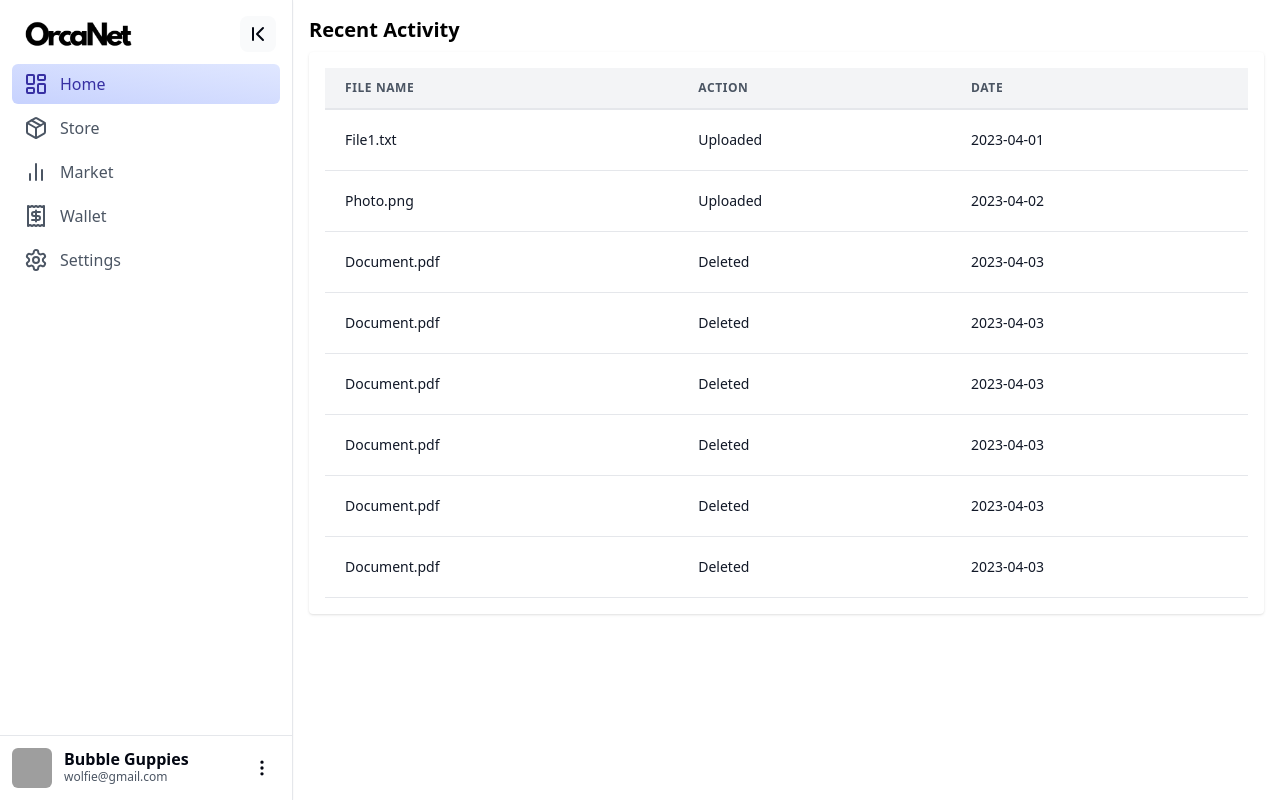
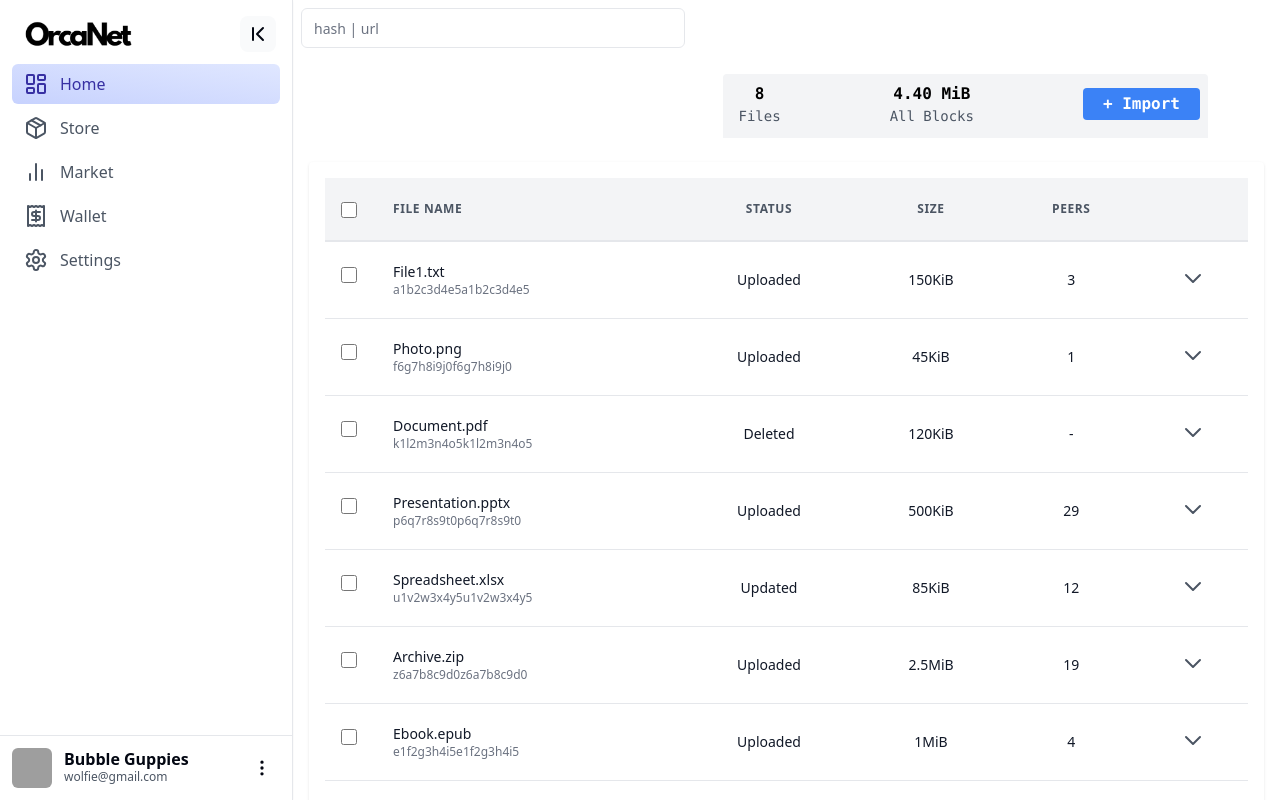
Before and after one commit to sbu-416-24sp/orcanet-desktop-deprecated, a React (Vite) app in the folder frontend/: page / in a window 1280 px wide. Built offline with nearby package versions, Linux system fonts and the light colour scheme; grey boxes are pictures that could not be loaded.

Commit message:
search by hash

```diff
--- a/frontend/src/App.css
+++ b/frontend/src/App.css
@@ -14,3 +14,11 @@ nav a {
 
   align-self: center;
 }
+
+.sidebar {
+  @apply fixed top-0 left-0 h-full w-64 overflow-y-auto;
+}
+
+.home {
+  @apply h-screen overflow-y-scroll;
+}
--- a/frontend/src/home/HomePage.tsx
+++ b/frontend/src/home/HomePage.tsx
@@ -1,4 +1,6 @@
 import React, { useCallback, useRef, useState } from "react";
+import SearchBar from "./SearchBar";
+import { sizeToBytes } from "./sizeUtils";
 
 const HomePage = () => {
   const fileInputRef = useRef<HTMLInputElement>(null);
@@ -28,60 +30,126 @@ const HomePage = () => {
     fileInputRef.current?.click();
   };
 
-  // Example data - replace with actual data retrieval logic
-  const nodeInfo = {
-    status: "Connected",
-    balance: "Orca Coin 1000",
-    peerID: "12D3KooWM1J3AZKnEvVtEVjwFka2Z2Z9EZo5XVzUoyrAofWRUUWK",
-    publicKey: "CAESIKY9RkdcwVuPzyQPn2SX7CEJRIj87Y1Mxtm0S5ABQMvI",
-    gateway: "http://127.0.0.1:8080",
-  };
+  interface Activity {
+    id: number;
+    name: string;
+    size: string;
+    hash: string;
+    status: string;
+    showDropdown?: boolean;
+    peers?: number;
+  }
 
-  // Mock recent activities data
-  const recentActivities = [
-    { id: 1, name: "File1.txt", date: "2023-04-01", action: "Uploaded" },
-    { id: 2, name: "Photo.png", date: "2023-04-02", action: "Uploaded" },
-    { id: 3, name: "Document.pdf", date: "2023-04-03", action: "Deleted" },
-    { id: 3, name: "Document.pdf", date: "2023-04-03", action: "Deleted" },
-    { id: 3, name: "Document.pdf", date: "2023-04-03", action: "Deleted" },
-    { id: 3, name: "Document.pdf", date: "2023-04-03", action: "Deleted" },
-    { id: 3, name: "Document.pdf", date: "2023-04-03", action: "Deleted" },
-    { id: 3, name: "Document.pdf", date: "2023-04-03", action: "Deleted" },
-  ];
+  // Mock recent activities data with id, name, size, hash, status
+  const [recentActivities, setRecentActivities] = useState<Activity[]>([
+    {
+      id: 1,
+      name: "File1.txt",
+      size: "150KiB",
+      hash: "a1b2c3d4e5a1b2c3d4e5",
+      status: "Uploaded",
+      showDropdown: false,
+      peers: 3,
+    },
+    {
+      id: 2,
+      name: "Photo.png",
+      size: "45KiB",
+      hash: "f6g7h8i9j0f6g7h8i9j0",
+      status: "Uploaded",
+      showDropdown: false,
+      peers: 1,
+    },
+    {
+      id: 3,
+      name: "Document.pdf",
+      size: "120KiB",
+      hash: "k1l2m3n4o5k1l2m3n4o5",
+      status: "Deleted",
+      showDropdown: false,
+    },
+    {
+      id: 4,
+      name: "Presentation.pptx",
+      size: "500KiB",
+      hash: "p6q7r8s9t0p6q7r8s9t0",
+      status: "Uploaded",
+      showDropdown: false,
+      peers: 29,
+    },
+    {
+      id: 5,
+      name: "Spreadsheet.xlsx",
+      size: "85KiB",
+      hash: "u1v2w3x4y5u1v2w3x4y5",
+      status: "Updated",
+      showDropdown: false,
+      peers: 12,
+    },
+    {
+      id: 6,
+      name: "Archive.zip",
+      size: "2.5MiB",
+      hash: "z6a7b8c9d0z6a7b8c9d0",
+      status: "Uploaded",
+      showDropdown: false,
+      peers: 19,
+    },
+    {
+      id: 7,
+      name: "Ebook.epub",
+      size: "1MiB",
+      hash: "e1f2g3h4i5e1f2g3h4i5",
+      status: "Uploaded",
+      showDropdown: false,
+      peers: 4,
+    },
+    {
+      id: 8,
+      name: "Code.js",
+      size: "25KiB",
+      hash: "j6k7l8m9n0j6k7l8m9n0",
+      status: "Updated",
+      showDropdown: false,
+      peers: 6,
+    },
+  ]);
+
+  const [searchTerm, setSearchTerm] = useState("");
+
+  const totalSizeBytes = recentActivities.reduce((total, activity) => {
+    return total + sizeToBytes(activity.size);
+  }, 0);
 
   return (
-    <main className="flex-1 text-white p-2">
-      {/* Node Status Section */}
-      {/* <section className="max-w-4xl mx-auto">
-        <h2 className="text-2xl font-bold mb-2 text-center text-gray-800">
-          OrcaNet Home
-        </h2>
-        <div className="bg-white p-6 rounded-lg shadow">
-          <p className="text-lg mb-4 font-semibold text-gray-800">
-            Node Information
-          </p>
-          <div className="grid grid-cols-1 gap-6 text-gray-600">
-            <div className="md:flex justify-between">
-              <p className="truncate">
-                <strong>Status:</strong> {nodeInfo.status}
-              </p>
-              <p className="truncate">
-                <strong>Gateway:</strong> {nodeInfo.gateway}
-              </p>
+    <main className="home flex-1 text-white p-2">
+      <SearchBar onSearch={(term) => setSearchTerm(term.toLowerCase())} />
+
+      <section className="mb-4 mt-4 mr-16 w-1/2 ml-auto flex flex-col bg-gray-100 p-2 rounded-t font-mono">
+        <div className="flex justify-between items-center mb-1">
+          <div className="flex flex-col items-center">
+            <h3 className="ml-2 text-1xm font-semibold text-black">
+              {recentActivities.length}
+            </h3>
+            <span className="text-sm font-medium text-gray-600 ml-2">
+              Files
+            </span>
           </div>
-            <p className="break-words">
-              <strong>Peer ID:</strong> {nodeInfo.peerID}
-            </p>
-            <p className="break-words">
-              <strong>Public Key:</strong> {nodeInfo.publicKey}
-            </p>
+          <div className="flex flex-col items-center">
+          <h3 className="text-1xl font-semibold text-black">{(totalSizeBytes / (1024 * 1024)).toFixed(2)} MiB</h3>
+            <span className="text-sm font-medium text-gray-600">
+              All Blocks
+            </span>
           </div>
+          <button
+            className="bg-blue-500 hover:bg-blue-700 text-white font-bold py-1 px-5 rounded"
+            onClick={handleClick}
+          >
+            + Import
+          </button>
         </div>
-      </section> */}
-
+      </section>
       <section className="mb-2 p-2">
-        {" "}
-        <h2 className="text-xl font-bold mb-2 text-black">Recent Activity</h2>{" "}
         <div
           className="bg-white text-gray-800 p-4 rounded shadow"
           onClick={handleClick}
@@ -94,34 +162,109 @@ const HomePage = () => {
               <table className="min-w-full leading-normal">
                 <thead>
                   <tr>
+                    <th className="px-2 py-3 border-b-2 border-gray-200 bg-gray-100 text-center text-xs font-semibold text-gray-600 uppercase tracking-wider w-12">
+                      <input type="checkbox" className="w-4 h-4 mt-3" />
+                    </th>
                     <th className="px-5 py-3 border-b-2 border-gray-200 bg-gray-100 text-left text-xs font-semibold text-gray-600 uppercase tracking-wider">
                       File Name
                     </th>
-                    <th className="px-5 py-3 border-b-2 border-gray-200 bg-gray-100 text-left text-xs font-semibold text-gray-600 uppercase tracking-wider">
-                      Action
+                    <th className="px-5 py-3 border-b-2 border-gray-200 bg-gray-100 text-center text-xs font-semibold text-gray-600 uppercase tracking-wider">
+                      Status
                     </th>
-                    <th className="px-5 py-3 border-b-2 border-gray-200 bg-gray-100 text-left text-xs font-semibold text-gray-600 uppercase tracking-wider">
-                      Date
+                    <th className="px-5 py-3 border-b-2 border-gray-200 bg-gray-100 text-center text-xs font-semibold text-gray-600 uppercase tracking-wider">
+                      Size
                     </th>
+                    <th className="px-5 py-3 border-b-2 border-gray-200 bg-gray-100 text-center text-xs font-semibold text-gray-600 uppercase tracking-wider">
+                      Peers
+                    </th>
+                    <th className="px-5 py-3 border-b-2 border-gray-200 bg-gray-100 text-center text-xs font-semibold text-gray-600 uppercase tracking-wider"></th>
                   </tr>
                 </thead>
                 <tbody>
-                  {recentActivities.map((activity) => (
+                  {recentActivities
+                    .filter((activity) => activity.hash.includes(searchTerm))
+                    .map((activity, index) => (
                       <tr key={activity.id}>
+                        <td className="px-2 py-5 border-b border-gray-200 bg-white text-sm text-center">
+                          <input type="checkbox" className="w-4 h-4" />
+                        </td>
                         <td className="px-5 py-5 border-b border-gray-200 bg-white text-sm">
+                          <div className="flex flex-col">
                             <p className="text-gray-900 whitespace-no-wrap">
                               {activity.name}
                             </p>
+                            <p className="text-gray-500 text-xs whitespace-no-wrap">
+                              {activity.hash}
+                            </p>
+                          </div>
                         </td>
-                      <td className="px-5 py-5 border-b border-gray-200 bg-white text-sm">
+                        <td className="px-5 py-5 border-b border-gray-200 bg-white text-sm text-center">
                           <p className="text-gray-900 whitespace-no-wrap">
-                          {activity.action}
+                            {activity.status}
                           </p>
                         </td>
-                      <td className="px-5 py-5 border-b border-gray-200 bg-white text-sm">
+                        <td className="px-5 py-5 border-b border-gray-200 bg-white text-sm text-center">
                           <p className="text-gray-900 whitespace-no-wrap">
-                          {activity.date}
+                            {activity.size}
                           </p>
+                        </td>
+                        <td className="px-5 py-5 border-b border-gray-200 bg-white text-sm text-center">
+                          <p className="text-gray-900 whitespace-no-wrap">
+                            {activity.peers ? activity.peers : "-"}
+                          </p>
+                        </td>
+                        <td className="px-5 py-5 border-b border-gray-200 bg-white text-sm text-center relative">
+                          <button
+                            className="text-gray-600 hover:text-gray-900 focus:outline-none"
+                            onClick={(e) => {
+                              e.stopPropagation();
+                              // Toggle visibility logic for dropdown
+                              let updatedActivities = [...recentActivities];
+                              updatedActivities[index] = {
+                                ...updatedActivities[index],
+                                showDropdown:
+                                  !updatedActivities[index].showDropdown,
+                              };
+                              setRecentActivities(updatedActivities);
+                            }}
+                          >
+                            <svg
+                              className="w-6 h-6"
+                              fill="none"
+                              stroke="currentColor"
+                              viewBox="0 0 24 24"
+                              xmlns="http://www.w3.org/2000/svg"
+                            >
+                              <path
+                                strokeLinecap="round"
+                                strokeLinejoin="round"
+                                strokeWidth="2"
+                                d="M19 9l-7 7-7-7"
+                              ></path>
+                            </svg>
+                          </button>
+                          {activity.showDropdown && (
+                            <div className="absolute right-0 mt-2 py-2 w-48 bg-white rounded-md shadow-xl z-20 border border-blue-200">
+                              <a
+                                href="#"
+                                className="block px-4 py-2 text-sm text-gray-700 hover:bg-gray-100 border-b border-gray-200"
+                              >
+                                Download
+                              </a>
+                              <a
+                                href="#"
+                                className="block px-4 py-2 text-sm text-gray-700 hover:bg-gray-100 border-b border-gray-200"
+                              >
+                                View File Details
+                              </a>
+                              <a
+                                href="#"
+                                className="block px-4 py-2 text-sm text-gray-700 hover:bg-gray-100"
+                              >
+                                Copy CID
+                              </a>
+                            </div>
+                          )}
                         </td>
                       </tr>
                     ))}
@@ -129,26 +272,10 @@ const HomePage = () => {
               </table>
             </div>
           ) : (
-            <p>No recent activity</p>
+            <p>No activity</p>
           )}
         </div>
       </section>
-
-      {/* <section className="p-2 bg-white text-gray-800 rounded shadow">
-        <h2 className="text-xl font-bold mb-4">Upload Files</h2>
-        <div
-          className={`p-10 border-2 border-dashed ${
-            dragging ? "border-purple-500" : "border-gray-300"
-          } rounded cursor-pointer`}
-          onClick={handleClick}
-          onDragOver={handleDragOver}
-          onDragLeave={handleDragLeave}
-          onDrop={handleDrop}
-        >
-          Drag and drop files here, or click to select files
-        </div>
-        <input type="file" ref={fileInputRef} style={{ display: "none" }} />
-      </section> */}
     </main>
   );
 };
--- /dev/null
+++ b/frontend/src/home/SearchBar.tsx
@@ -0,0 +1,30 @@
+import { Input } from "@/components/ui/input";
+import React, { useState } from 'react';
+
+interface SearchBarProps {
+  onSearch: (searchTerm: string) => void;
+}
+
+const SearchBar: React.FC<SearchBarProps> = ({ onSearch }) => {
+  const [inputValue, setInputValue] = useState('');
+
+  const handleChange = (e: React.ChangeEvent<HTMLInputElement>) => {
+    const newValue = e.target.value;
+    setInputValue(newValue);
+    onSearch(newValue);
+  };
+
+  return (
+    <div>
+       <Input
+        type="search"
+        className="max-w-sm inline text-black"
+        value={inputValue}
+        onChange={handleChange}
+        placeholder="hash | url"
+      />
+    </div>
+  );
+};
+
+export default SearchBar;
--- /dev/null
+++ b/frontend/src/home/sizeUtils.ts
@@ -0,0 +1,10 @@
+export const sizeToBytes = (size: string) => {
+    const units = { KiB: 1024, MiB: 1024 * 1024, GiB: 1024 * 1024 * 1024 };
+    const match = size.match(/(\d+(?:\.\d+)?)\s*(KiB|MiB|GiB)/);
+    if (match) {
+      const value = parseFloat(match[1]);
+      const unit = match[2] as keyof typeof units;
+      return value * units[unit];
+    }
+    return 0;
+  };
```
Lines whose indentation alone changed are shown as unchanged.
